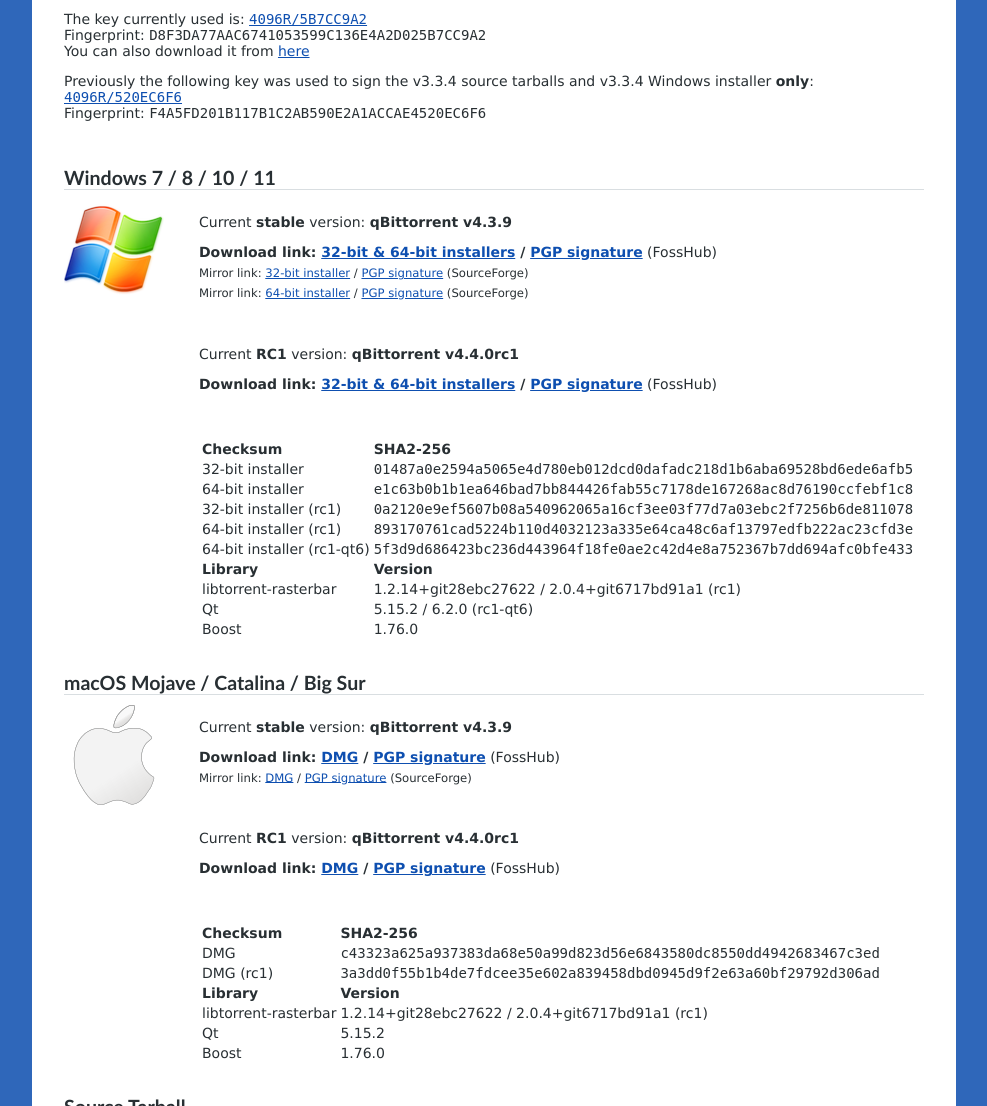
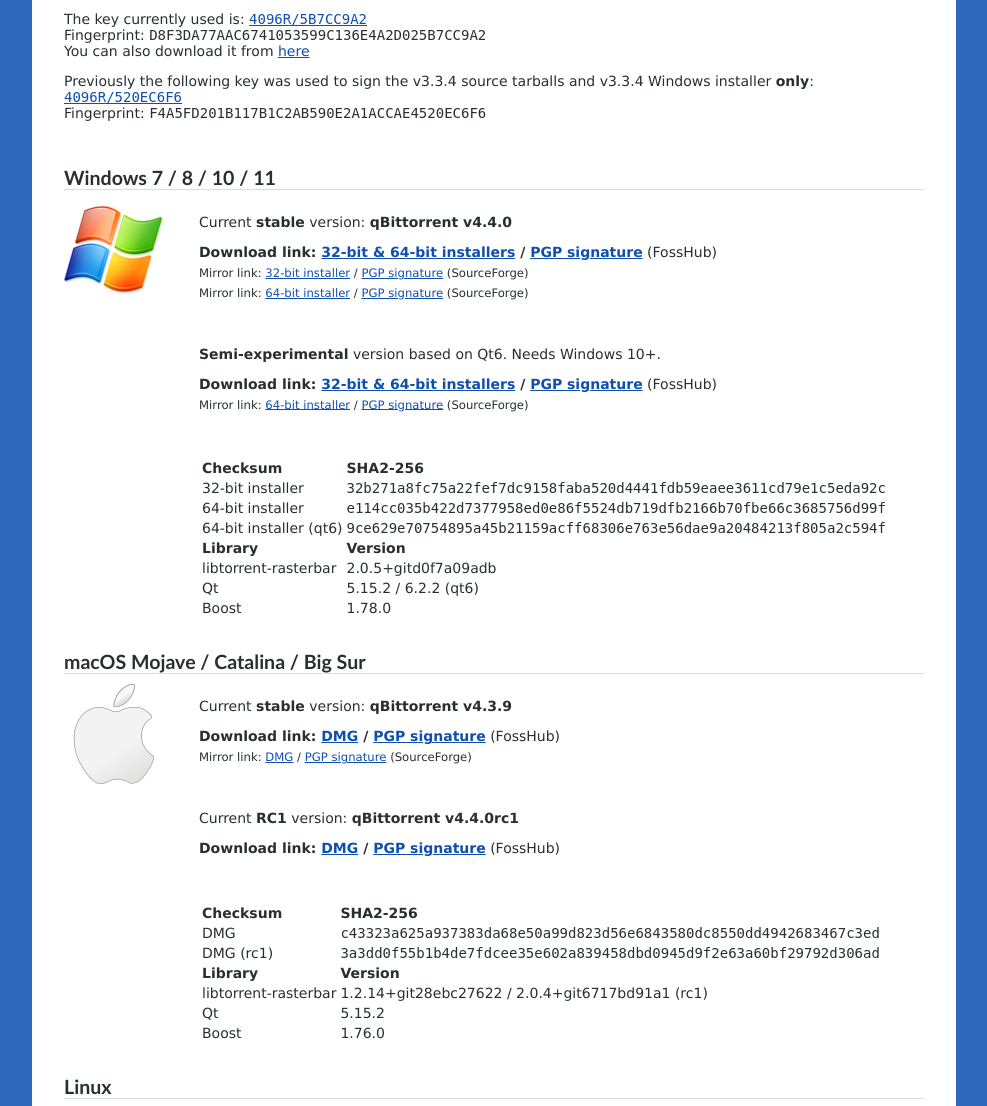
Before and after one commit to qbittorrent/qBittorrent-website, a PHP site: page /download.php in a window 1280 px wide. Shown: the part 359-1465 px from the top of the page, without its empty margins (146-1133 px from the left). Run offline with PHP 8.4, Linux system fonts and the light colour scheme.

Commit message:
v4.4.0 release

```diff
--- a/download.php
+++ b/download.php
@@ -25,19 +25,20 @@
   </div>
   <div>
     <p>
-      Current <strong>stable</strong> version: <strong>qBittorrent v4.3.9</strong>
+      Current <strong>stable</strong> version: <strong>qBittorrent v4.4.0</strong>
     </p>
     <p>
       <strong>Download link: <a href="https://www.fosshub.com/qBittorrent.html">32-bit &amp; 64-bit installers</a> / <a href="https://www.fosshub.com/qBittorrent.html">PGP signature</a></strong> (FossHub)<br/>
-      <sub>Mirror link: <a href="https://sourceforge.net/projects/qbittorrent/files/qbittorrent-win32/qbittorrent-4.3.9/qbittorrent_4.3.9_setup.exe/download">32-bit installer</a> / <a href="https://sourceforge.net/projects/qbittorrent/files/qbittorrent-win32/qbittorrent-4.3.9/qbittorrent_4.3.9_setup.exe.asc/download">PGP signature</a> (SourceForge)</sub><br/>
-      <sub>Mirror link: <a href="https://sourceforge.net/projects/qbittorrent/files/qbittorrent-win32/qbittorrent-4.3.9/qbittorrent_4.3.9_x64_setup.exe/download">64-bit installer</a> / <a href="https://sourceforge.net/projects/qbittorrent/files/qbittorrent-win32/qbittorrent-4.3.9/qbittorrent_4.3.9_x64_setup.exe.asc/download">PGP signature</a> (SourceForge)</sub>
+      <sub>Mirror link: <a href="https://sourceforge.net/projects/qbittorrent/files/qbittorrent-win32/qbittorrent-4.4.0/qbittorrent_4.4.0_setup.exe/download">32-bit installer</a> / <a href="https://sourceforge.net/projects/qbittorrent/files/qbittorrent-win32/qbittorrent-4.4.0/qbittorrent_4.4.0_setup.exe.asc/download">PGP signature</a> (SourceForge)</sub><br/>
+      <sub>Mirror link: <a href="https://sourceforge.net/projects/qbittorrent/files/qbittorrent-win32/qbittorrent-4.4.0/qbittorrent_4.4.0_x64_setup.exe/download">64-bit installer</a> / <a href="https://sourceforge.net/projects/qbittorrent/files/qbittorrent-win32/qbittorrent-4.4.0/qbittorrent_4.4.0_x64_setup.exe.asc/download">PGP signature</a> (SourceForge)</sub>
     </p>
     <p>
       <br/><br/>
-      Current <strong>RC1</strong> version: <strong>qBittorrent v4.4.0rc1</strong>
+      <strong>Semi-experimental</strong> version based on Qt6. Needs Windows 10+.
     </p>
     <p>
       <strong>Download link: <a href="https://www.fosshub.com/qBittorrent.html">32-bit &amp; 64-bit installers</a> / <a href="https://www.fosshub.com/qBittorrent.html">PGP signature</a></strong> (FossHub)<br/>
+      <sub>Mirror link: <a href="https://sourceforge.net/projects/qbittorrent/files/qbittorrent-win32/qbittorrent-4.4.0/qbittorrent_4.4.0_qt6_x64_setup.exe/download">64-bit installer</a> / <a href="https://sourceforge.net/projects/qbittorrent/files/qbittorrent-win32/qbittorrent-4.4.0/qbittorrent_4.4.0_qt6_x64_setup.exe.asc/download">PGP signature</a> (SourceForge)</sub>
     </p>
     <table>
       <br/><br/>
@@ -48,23 +49,14 @@
         </tr>
         <tr>
           <td>32-bit installer</td>
-          <td class="wordBreak"><code>01487a0e2594a5065e4d780eb012dcd0dafadc218d1b6aba69528bd6ede6afb5</code></td>
+          <td class="wordBreak"><code>32b271a8fc75a22fef7dc9158faba520d4441fdb59eaee3611cd79e1c5eda92c</code></td>
         </tr>
         <tr>
           <td>64-bit installer</td>
-          <td class="wordBreak"><code>e1c63b0b1b1ea646bad7bb844426fab55c7178de167268ac8d76190ccfebf1c8</code></td>
-        </tr>
+          <td class="wordBreak"><code>e114cc035b422d7377958ed0e86f5524db719dfb2166b70fbe66c3685756d99f</code></td>
         <tr>
-          <td>32-bit installer (rc1)</td>
-          <td class="wordBreak"><code>0a2120e9ef5607b08a540962065a16cf3ee03f77d7a03ebc2f7256b6de811078</code></td>
-        </tr>
-        <tr>
-          <td>64-bit installer (rc1)</td>
-          <td class="wordBreak"><code>893170761cad5224b110d4032123a335e64ca48c6af13797edfb222ac23cfd3e</code></td>
-        </tr>
-        <tr>
-          <td>64-bit installer (rc1-qt6)</td>
-          <td class="wordBreak"><code>5f3d9d686423bc236d443964f18fe0ae2c42d4e8a752367b7dd694afc0bfe433</code></td>
+          <td>64-bit installer (qt6)</td>
+          <td class="wordBreak"><code>9ce629e70754895a45b21159acff68306e763e56dae9a20484213f805a2c594f</code></td>
         </tr>
       </tbody>
       <tbody>
@@ -74,17 +66,17 @@
         </tr>
         <tr>
           <td class="nobr">libtorrent-rasterbar</td>
-          <td>1.2.14+git28ebc27622 / 2.0.4+git6717bd91a1 (rc1)</td>
+          <td>2.0.5+gitd0f7a09adb</td>
         </tr>
         <tr>
           <td>Qt</td>
           <td>
-            5.15.2 / 6.2.0 (rc1-qt6)
+            5.15.2 / 6.2.2 (qt6)
           </td>
         </tr>
         <tr>
           <td>Boost</td>
-          <td>1.76.0</td>
+          <td>1.78.0</td>
         </tr>
       </tbody>
     </table>
@@ -152,6 +144,57 @@
 </div>
 <br/>
 
+<h3>Linux</h3>
+<div class="flexbox">
+  <div class="box1">
+    <img src="img/os/tux.png" alt="linux icon"/>
+  </div>
+  <div>
+    <p>
+      Current <strong>stable</strong> version: <strong>qBittorrent v4.4.0</strong><br/><br/>
+      The AppImage is created on Ubuntu 20.04. It should work on any other similarly aged distro.<br/>
+      For native packages and Ubuntu PPAs take a look at the `Other Binary Packages` section.<br/>
+      The AppImage will use the latest version for Qt6, libtorrent, boost and openssl at the time of creation.
+    </p>
+    <p>
+      <strong>Download link: <a href="https://www.fosshub.com/qBittorrent.html">AppImage</a> / <a href="https://www.fosshub.com/qBittorrent.html">PGP signature</a></strong> (FossHub)<br/>
+      <sub>Mirror link: <a href="https://sourceforge.net/projects/qbittorrent/files/qbittorrent-appimage/qbittorrent-4.4.0/qbittorrent-4.4.0_x86_64.AppImage/download">DMG</a> / <a href="https://sourceforge.net/projects/qbittorrent/files/qbittorrent-appimage/qbittorrent-4.4.0/qbittorrent-4.4.0_x86_64.AppImage.asc/download">PGP signature</a> (SourceForge)</sub>
+    </p>
+    <table>
+      <br/><br/>
+      <tbody>
+        <tr>
+          <td><strong>Checksum</strong></td>
+          <td><strong>SHA2-256</strong></td>
+        </tr>
+        <tr>
+          <td>AppImage</td>
+          <td class="wordBreak"><code>8171cbc32b1e4da8d224a9286d1b3e34ff944de866b509751040d6e69b5b12d3</code></td>
+        </tr>
+      </tbody>
+      <tbody>
+        <tr>
+          <td><strong>Library</strong></td>
+          <td><strong>Version</strong></td>
+        </tr>
+        <tr>
+          <td class="nobr">libtorrent-rasterbar</td>
+          <td>2.0.5+gitd0f7a09adb</td>
+        </tr>
+        <tr>
+          <td>Qt</td>
+          <td>6.2.2</td>
+        </tr>
+        <tr>
+          <td>Boost</td>
+          <td>1.78.0</td>
+        </tr>
+      </tbody>
+    </table>
+  </div>
+</div>
+<br/>
+
 
 <h3>Source Tarball</h3>
 <div class="flexbox">
@@ -160,11 +203,11 @@
   </div>
   <div>
     <p>
-      <strong>Current version: qBittorrent v4.3.9</strong>
+      <strong>Current version: qBittorrent v4.4.0</strong>
     </p>
     <p>
-      <strong>Download link: <a href="https://sourceforge.net/projects/qbittorrent/files/qbittorrent/qbittorrent-4.3.9/qbittorrent-4.3.9.tar.gz/download">TAR.GZ</a> / <a href="https://sourceforge.net/projects/qbittorrent/files/qbittorrent/qbittorrent-4.3.9/qbittorrent-4.3.9.tar.gz.asc/download">PGP signature</a></strong> (SourceForge)<br/>
-      <strong>Download link: <a href="https://sourceforge.net/projects/qbittorrent/files/qbittorrent/qbittorrent-4.3.9/qbittorrent-4.3.9.tar.xz/download">TAR.XZ</a> / <a href="https://sourceforge.net/projects/qbittorrent/files/qbittorrent/qbittorrent-4.3.9/qbittorrent-4.3.9.tar.xz.asc/download">PGP signature</a></strong> (SourceForge)
+      <strong>Download link: <a href="https://sourceforge.net/projects/qbittorrent/files/qbittorrent/qbittorrent-4.4.0/qbittorrent-4.4.0.tar.gz/download">TAR.GZ</a> / <a href="https://sourceforge.net/projects/qbittorrent/files/qbittorrent/qbittorrent-4.4.0/qbittorrent-4.4.0.tar.gz.asc/download">PGP signature</a></strong> (SourceForge)<br/>
+      <strong>Download link: <a href="https://sourceforge.net/projects/qbittorrent/files/qbittorrent/qbittorrent-4.4.0/qbittorrent-4.4.0.tar.xz/download">TAR.XZ</a> / <a href="https://sourceforge.net/projects/qbittorrent/files/qbittorrent/qbittorrent-4.4.0/qbittorrent-4.4.0.tar.xz.asc/download">PGP signature</a></strong> (SourceForge)
     </p>
     <p>
       Compile instructions over <a href="https://github.com/qbittorrent/qBittorrent/wiki#compilation" target="_blank">here</a>.
@@ -177,11 +220,11 @@
         </tr>
         <tr>
           <td>TAR.GZ</td>
-          <td class="wordBreak"><code>63534df1f71c4214043e05cc347ab07537e002aff6399f0534f0b0da7cb014ea</code></td>
+          <td class="wordBreak"><code>9268d898757ccde8ff8c8b9e2f134a262016df54475a434d2815ce483349aff8</code></td>
         </tr>
         <tr>
           <td>TAR.XZ</td>
-          <td class="wordBreak"><code>16ebe2e761922b3fb21c35d2bccc5d4b4b0a3e853434bcaddbbc00c72003d880</code></td>
+          <td class="wordBreak"><code>6b783a88c7bd567e48cd9f20c67b788776ee2a6d474fe3df4af216acbdfe501b</code></td>
         </tr>
       </tbody>
       <tbody>
@@ -191,7 +234,7 @@
         </tr>
         <tr>
           <td class="nobr">libtorrent-rasterbar</td>
-          <td>1.2 branch latest release</td>
+          <td>2.0 branch latest release</td>
         </tr>
         <tr>
           <td>Qt</td>
--- a/header.inc.php
+++ b/header.inc.php
@@ -32,7 +32,7 @@
   </head>
   <body>
     <span id="forkongithub">
-      <a href="download.php">Latest: v4.3.9</a>
+      <a href="download.php">Latest: v4.4.0</a>
     </span>
 
     <div id="MainBox">
```
Also changed, not shown: news.md (+63 -0 lines).
